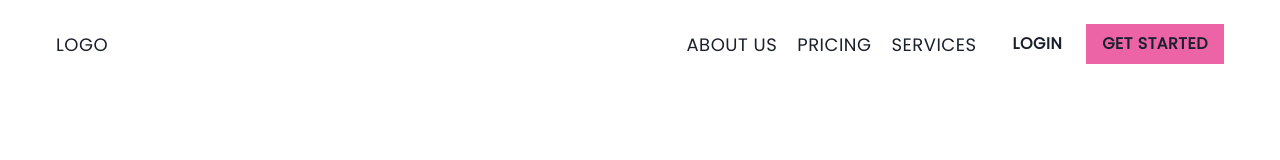
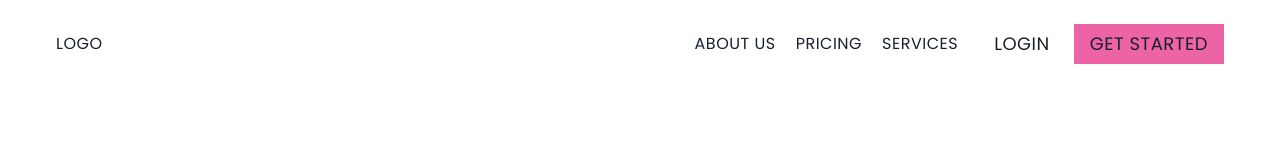
Before and after one commit to Kiddo-prog/wifibase-, a Next.js app: page / in a window 1280 px wide. Shown: the top 160 px of the page. Built offline with nearby package versions, Linux system fonts and the light colour scheme.

Commit message:
Modified mobile & desktop views

```diff
--- a/components/Header/Header.js
+++ b/components/Header/Header.js
@@ -1,4 +1,6 @@
 import { Box, Link, Flex, HStack, Stack, Button } from '@chakra-ui/react'
+
+import { GiHamburgerMenu } from 'react-icons/gi'
 
 export default function Header(){
     return (
@@ -9,8 +11,7 @@ export default function Header(){
             fontFamily={"'Poppins', sans-serif"}
             fontWeight={300}
             letterSpacing={0.5}
-            fontSize={["8", "10", "14", "18"]}
-            mb={{base: 3, md: 4, lg: 5}}
+            mb={{base: 0, md: 4, lg: 5}}
         >
             <Flex
                 alignItems={'center'}
@@ -24,8 +25,18 @@ export default function Header(){
                     </Link>
                 </Box>
 
-                <Box textTransform={'uppercase'}>
+                <Box
+                    textTransform={'uppercase'}
+                    display={{
+                        base: 'none',
+                        md: 'none',
+                        lg: 'block'
+                    }}>
                     <DesktopNavItems />
+                </Box>
+
+                <Box display={{base: 'block', md: 'block', lg: 'none'}} cursor={'pointer'}>
+                    <GiHamburgerMenu />
                 </Box>
             </Flex>
         </Box>
@@ -94,7 +105,13 @@ export const AuthItem = ({ label, href }) => {
                     }
                 }}
             >
-        <Button as="a" href={href} backgroundColor={'inherit'} _hover={'inherit'}>
+        <Button
+            as="a"
+            href={href}
+            backgroundColor={'inherit'}
+            _hover={'inherit'}
+            fontWeight={'inherit'}
+            fontSize={["8", "10", "14", "18"]}>
             {label}
         </Button>
     </HStack>
```
